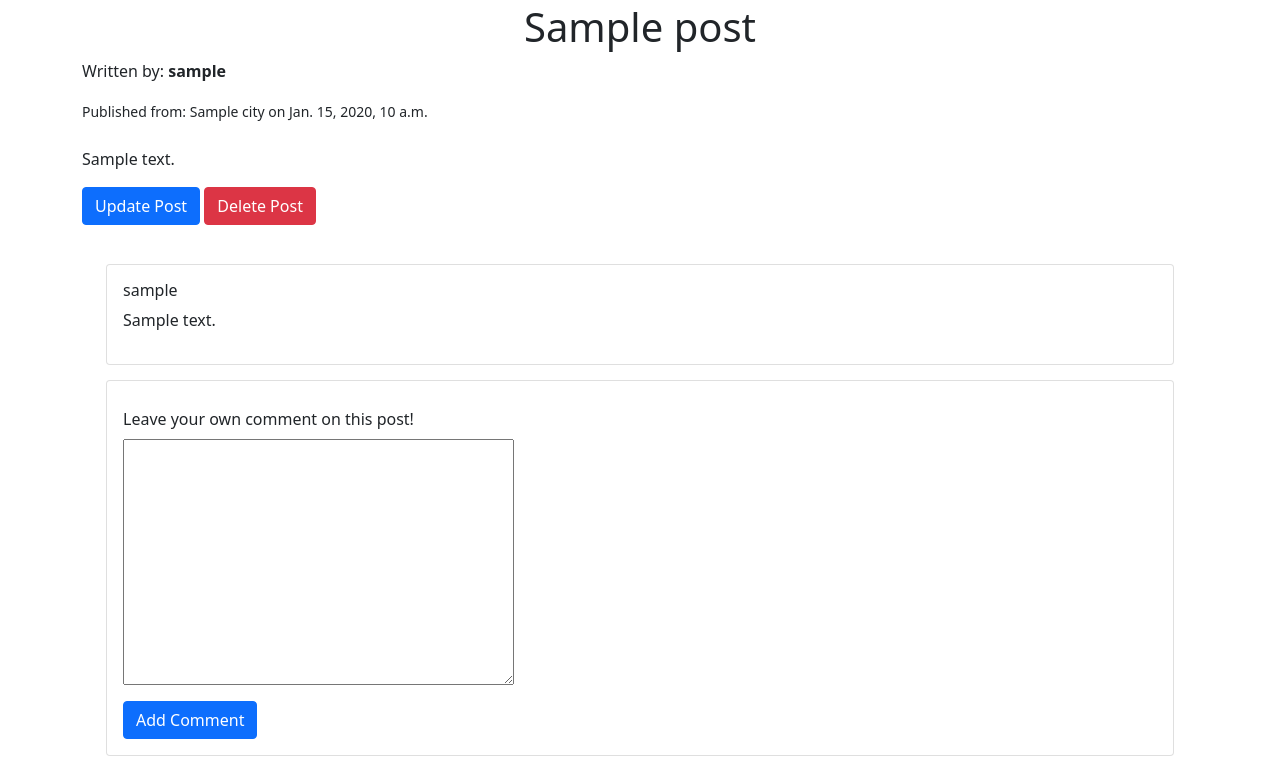
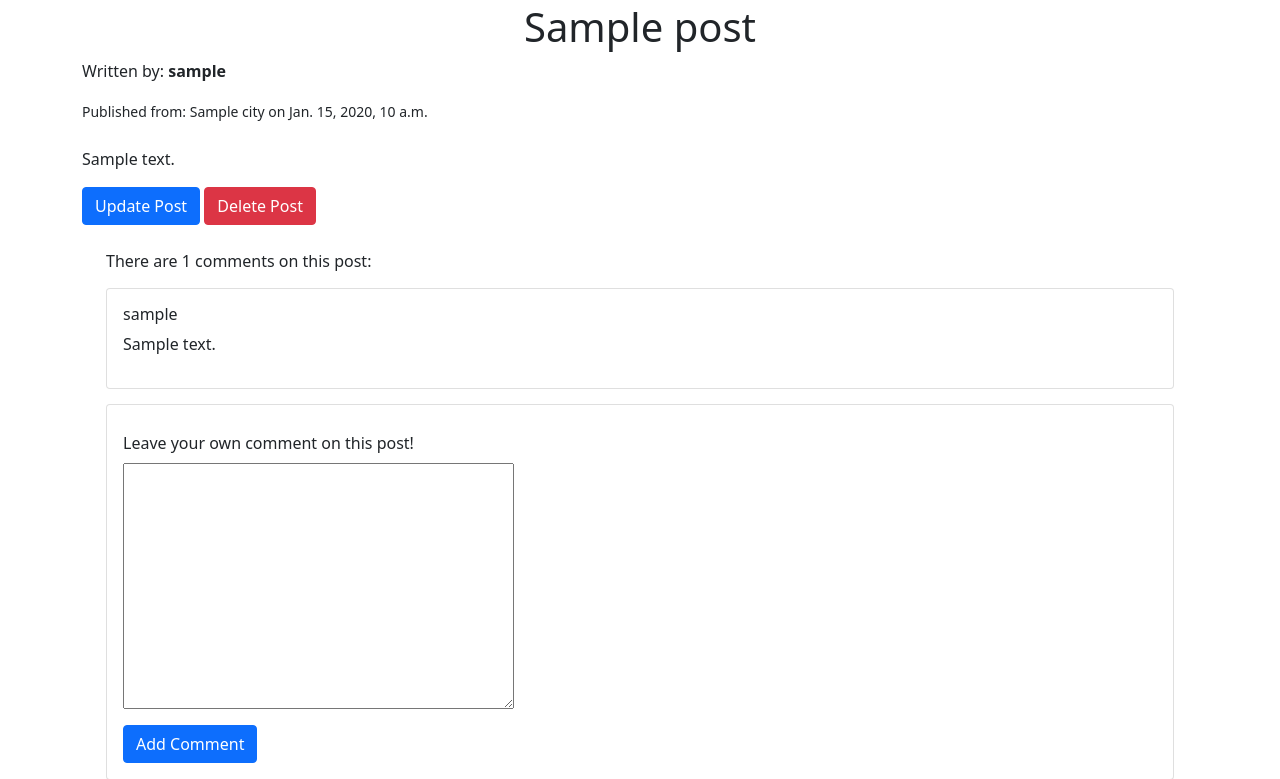
Before and after one commit to jajoyce/Nomad, a Django app: page /posts/1/ in a window 1280 px wide. Shown: the part 954-1733 px from the top of the page. Run offline with Django 4.2, Linux system fonts and the light colour scheme; a user stored in the database is signed in; tables that the repository leaves empty hold one stand-in row (values such as "Sample post"); grey boxes marked "Sample" are stand-in pictures.

Commit message:
Add user authentication check to new comment form. Add number of comments made to post detail and profile detail pages. Clean up views and urls.

```diff
--- a/main_app/templates/post_detail.html
+++ b/main_app/templates/post_detail.html
@@ -31,7 +31,10 @@
         <div class="row">
           <div class="col">
             <div>
-              {% for comment in post.comments.all%}
+              There are {{ post.comments.count }} comments on this post:
+            </div>
+            <div>
+              {% for comment in post.comments.all %}
               <div class="card">
                 <div class="card-body">
                 <h6>
@@ -41,13 +44,12 @@
                 </div>
               </div>
               {% endfor %}
+              {% if user.is_authenticated %}
               <div class="card">
                 <div class="card-body">
                   <form method="POST">
                     {% csrf_token %}
                     {{ form.non_field_errors }}
-                    <!-- <input type="hidden" id="author_id" value="{{ user.id }}"> -->
-                    <!-- <input type="hidden" id="post" value="{{ post.id }}"> -->
                     <div class="fieldWrapper">
                         {{ form.content.errors }}
                         <label for="{{ form.content.id_for_label }}" class="mb-2">Leave your own comment on this post!</label><br>
@@ -57,6 +59,7 @@
                   </form>
                 </div>
               </div>
+              {% endif %}
             </div>
           </div>
         </div>
--- a/main_app/templates/profile_detail.html
+++ b/main_app/templates/profile_detail.html
@@ -47,7 +47,9 @@
             <br />"{{ profile.bio }}"
             <br>
             <strong>Joined:</strong>
-            <br>{{profile.created_at}}
+            <br>{{profile.created_at}}<br>
+            <strong>Comment Activity:</strong>
+            <br>{{ profile.user.first_name }} has made {{ profile.user.comments.count }} comments.
           </p>
           <a href="{% url 'post_create' %}" type="button" class="btn btn-success">Create New Post</a>
         </div>
--- a/main_app/urls.py
+++ b/main_app/urls.py
@@ -15,5 +15,4 @@ urlpatterns = [
     path('posts/<int:pk>/update', views.PostUpdate.as_view(), name='post_update'),
     path('posts/<int:pk>/delete', views.PostDelete.as_view(), name='post_delete'),
     path('create-profile/', views.ProfileCreate.as_view(), name='create_profile'),
-    # path('posts/<int:pk>/comment', views.commentList.as_view(), name="commentL")
 ]
```
Also changed, not shown: main_app/views.py (+1 -8 lines).
